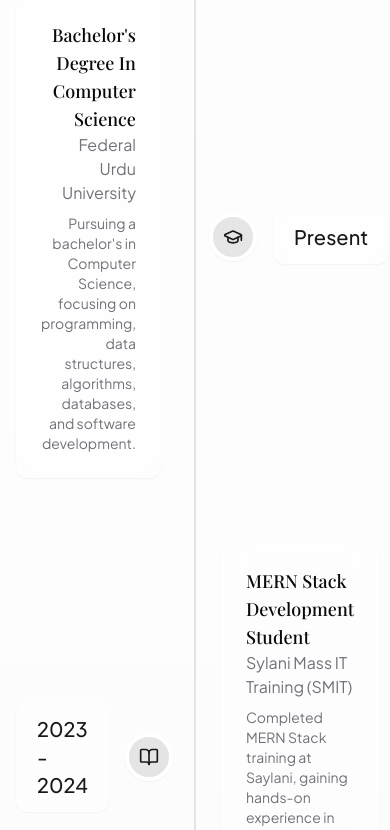
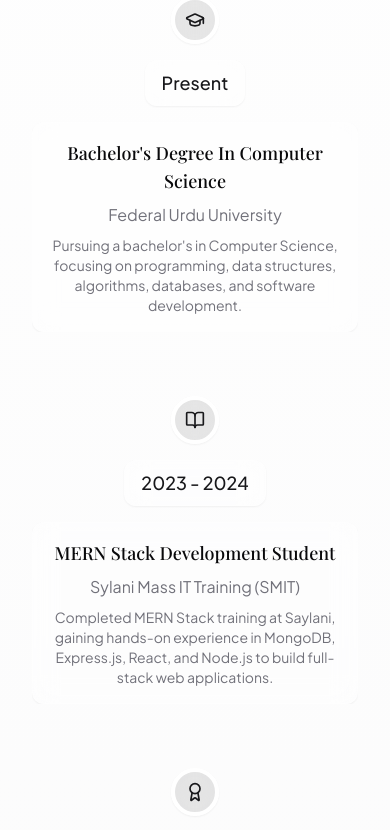
Before and after one commit to AnasAhmed001/React-Portfolio, a React (Vite) app: page / in a window 390 px wide. Shown: the part 2380-3210 px from the top of the page. Built offline with nearby package versions, Linux system fonts and the light colour scheme.

Commit message:
Fix education timeline mobile responsiveness
Ensure the education timeline section is responsive on mobile devices, preventing horizontal scroll. Implement responsive layouts, stack entries vertically on small screens, and ensure elements respect `max-width: 100%` and `overflow-x: hidden`.

```diff
--- a/src/components/EducationTimeline.tsx
+++ b/src/components/EducationTimeline.tsx
@@ -44,7 +44,7 @@ const educationItems: EducationItem[] = [
 const EducationTimeline = () => {
   return (
     <motion.div
-      className="mt-20"
+      className="mt-20 overflow-x-hidden max-w-full px-4 sm:px-6 lg:px-8"
       initial={{ opacity: 0 }}
       whileInView={{ opacity: 1 }}
       viewport={{ once: true, amount: 0.3 }}
@@ -52,7 +52,7 @@ const EducationTimeline = () => {
       style={{ willChange: 'transform' }}
     >
       <motion.div
-        className="text-center mb-10"
+        className="text-center mb-10 max-w-full"
         initial={{ opacity: 0, transform: 'translateY(20px)' }}
         whileInView={{ opacity: 1, transform: 'translateY(0px)' }}
         viewport={{ once: true }}
@@ -61,27 +61,27 @@ const EducationTimeline = () => {
         <h3 className="text-2xl font-display font-semibold mb-2">
           Education Timeline
         </h3>
-        <p className="max-w-xl mx-auto text-muted-foreground">
+        <p className="max-w-xl mx-auto text-muted-foreground px-4">
           My academic journey and professional development
         </p>
       </motion.div>
 
       <motion.div
-        className="relative max-w-5xl mx-auto"
+        className="relative max-w-5xl mx-auto overflow-x-hidden"
         initial={{ opacity: 0 }}
         whileInView={{ opacity: 1 }}
         viewport={{ once: true, amount: 0.2 }}
         transition={{ duration: 0.8, delay: 0.2, ease: [0.22, 1, 0.36, 1] }}
         style={{ willChange: 'transform' }}
       >
-        {/* Timeline central vertical line */}
-        <div className="absolute left-1/2 top-0 bottom-0 w-0.5 bg-border -ml-px" />
+        {/* Timeline central vertical line - hidden on mobile */}
+        <div className="absolute left-1/2 top-0 bottom-0 w-0.5 bg-border -ml-px hidden md:block" />
 
-        {/* Education items in alternating layout */}
+        {/* Education items */}
         {educationItems.map((item, index) => (
           <motion.div
             key={index}
-            className="mb-16 last:mb-0"
+            className="mb-16 last:mb-0 max-w-full overflow-x-hidden"
             initial={{ opacity: 0, transform: 'translateY(30px)' }}
             whileInView={{ opacity: 1, transform: 'translateY(0px)' }}
             viewport={{ once: true, amount: 0.3 }}
@@ -92,40 +92,61 @@ const EducationTimeline = () => {
             }}
             style={{ willChange: 'transform' }}
           >
-            <div className="grid grid-cols-[1fr_auto_1fr] gap-4 items-center">
+            {/* Mobile Layout */}
+            <div className="md:hidden flex flex-col items-center text-center space-y-4 max-w-full">
+              {/* Icon */}
+              <div className="w-12 h-12 rounded-full bg-primary/10 glass flex items-center justify-center border-4 border-background text-primary">
+                {item.icon}
+              </div>
+
+              {/* Year Badge */}
+              <div className="glass rounded-xl py-2 px-4 text-lg font-medium text-primary">
+                {item.year}
+              </div>
+
+              {/* Content Card */}
+              <div className="glass rounded-xl p-4 shadow-sm hover:shadow-md transition-all duration-300 w-full max-w-sm">
+                <h4 className="font-medium text-lg mb-2">{item.degree}</h4>
+                <p className="text-muted-foreground mb-2">{item.institution}</p>
+                <p className="text-sm text-muted-foreground">{item.description}</p>
+              </div>
+            </div>
+
+            {/* Desktop Layout */}
+            <div className="hidden md:grid grid-cols-[1fr_auto_1fr] gap-4 items-center max-w-full">
               {/* Left side */}
-              <div className={index % 2 === 0 ? "pr-8" : "flex justify-end"}>
+              <div className={`${index % 2 === 0 ? "pr-4 lg:pr-8" : "flex justify-end"} max-w-full overflow-hidden`}>
                 {index % 2 === 0 ? (
-                  <div className="glass rounded-xl p-6 shadow-sm hover:shadow-md transition-all duration-300 text-right">
-                    <h4 className="font-medium text-lg">{item.degree}</h4>
-                    <p className="text-muted-foreground">{item.institution}</p>
-                    <p className="text-sm text-muted-foreground mt-2">{item.description}</p>
+                  <div className="glass rounded-xl p-4 lg:p-6 shadow-sm hover:shadow-md transition-all duration-300 text-right max-w-full">
+                    <h4 className="font-medium text-lg break-words">{item.degree}</h4>
+                    <p className="text-muted-foreground break-words">{item.institution}</p>
+                    <p className="text-sm text-muted-foreground mt-2 break-words">{item.description}</p>
                   </div>
                 ) : (
-                  <div className="glass rounded-xl py-3 px-5 inline-block text-xl font-medium text-primary">
+                  <div className="glass rounded-xl py-3 px-4 lg:px-5 inline-block text-lg lg:text-xl font-medium text-primary max-w-full">
                     {item.year}
                   </div>
                 )}
               </div>
 
               {/* Middle icon */}
-              <div className="flex justify-center items-center">
+              <div className="flex justify-center items-center flex-shrink-0">
                 <div className="w-12 h-12 rounded-full bg-primary/10 glass flex items-center justify-center z-10 border-4 border-background text-primary">
                   {item.icon}
                 </div>
               </div>
 
               {/* Right side */}
-              <div className={index % 2 === 0 ? "flex justify-start" : "pl-8"}>
+              <div className={`${index % 2 === 0 ? "flex justify-start" : "pl-4 lg:pl-8"} max-w-full overflow-hidden`}>
                 {index % 2 === 0 ? (
-                  <div className="glass rounded-xl py-3 px-5 inline-block text-xl font-medium text-primary">
+                  <div className="glass rounded-xl py-3 px-4 lg:px-5 inline-block text-lg lg:text-xl font-medium text-primary max-w-full">
                     {item.year}
                   </div>
                 ) : (
-                  <div className="glass rounded-xl p-6 shadow-sm hover:shadow-md transition-all duration-300">
-                    <h4 className="font-medium text-lg">{item.degree}</h4>
-                    <p className="text-muted-foreground">{item.institution}</p>
-                    <p className="text-sm text-muted-foreground mt-2">{item.description}</p>
+                  <div className="glass rounded-xl p-4 lg:p-6 shadow-sm hover:shadow-md transition-all duration-300 max-w-full">
+                    <h4 className="font-medium text-lg break-words">{item.degree}</h4>
+                    <p className="text-muted-foreground break-words">{item.institution}</p>
+                    <p className="text-sm text-muted-foreground mt-2 break-words">{item.description}</p>
                   </div>
                 )}
               </div>
```
